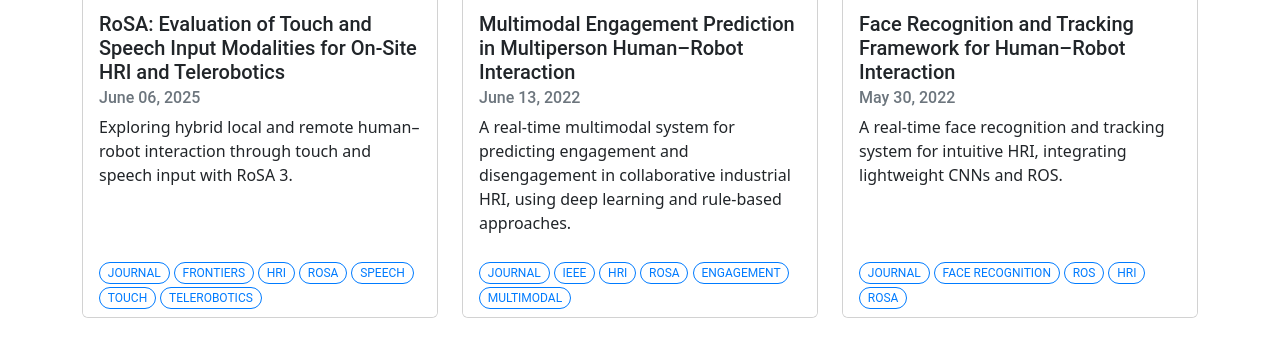
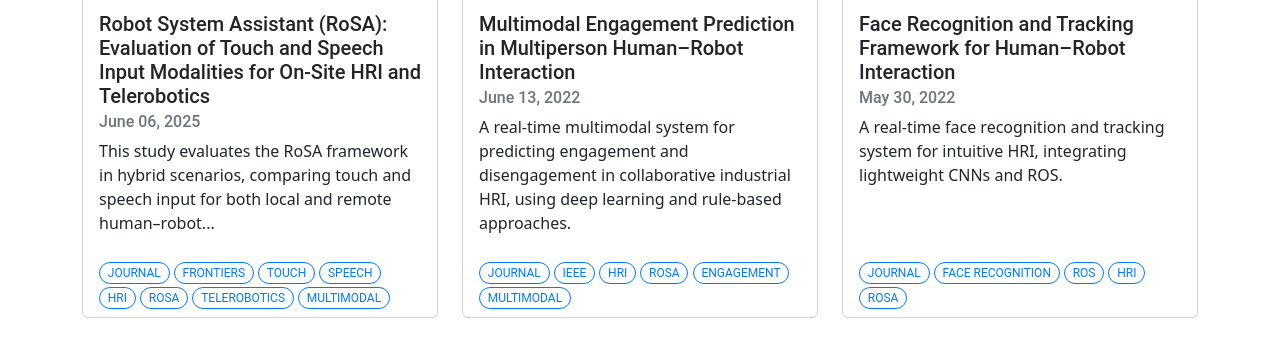
Before and after one commit to ovgu-nit/rosa, a Jekyll site: the page built from pages/archive.md, in a window 1280 px wide and 900 px high, scrolled down 313 px, cut to the strip 248-587 px from the top of the window. Built offline with Jekyll 4.4.1, drawn with Linux system fonts in a browser that asks for light colours; some of the changed lines change nothing that is shown.

Commit message:
Update 2025-06-06-rosa3.md
paper published

````diff
--- a/_posts/2025-06-06-rosa3.md
+++ b/_posts/2025-06-06-rosa3.md
@@ -1,42 +1,56 @@
 ---
-title: "RoSA: Evaluation of Touch and Speech Input Modalities for On-Site HRI and Telerobotics"
-description: Exploring hybrid local and remote human–robot interaction through touch and speech input with RoSA 3.
+title: "Robot System Assistant (RoSA): Evaluation of Touch and Speech Input Modalities for On-Site HRI and Telerobotics"
+description: This study evaluates the RoSA framework in hybrid scenarios, comparing touch and speech input for both local and remote human–robot interaction.
 background: /assets/theme/images/rosa_header.png
-image: /assets/theme/images/preview2.png
+image: /assets/theme/images/rosa3_GA.png
 author: "Dominykas Strazdas, Matthias Busch, Rijin Shaji, Ingo Siegert, Ayoub Al-Hamadi"
 categories: [Publication, Journal, RoSA]
-conference: "**Frontiers in Robotics and AI, in press**"
-tags: [Journal, Frontiers, HRI, RoSA, Speech, Touch, Telerobotics]
+conference: "**Frontiers in Robotics and AI, 2025**"
+tags: [Journal, Frontiers, Touch, Speech, HRI, RoSA, Telerobotics, Multimodal]
 ---
 
-## Bridging Local and Remote Human–Robot Interaction with RoSA 3
+## Hybrid Interaction with RoSA 3: Touch and Speech in Local and Remote Collaboration
 
-This paper investigates **hybrid interaction models** for collaborative robots, combining on-site and telerobotic control through the same interface. Building on earlier RoSA frameworks, the study evaluates **touch and speech input** modalities to understand their strengths and trade-offs in both local and remote settings.
+Building on earlier iterations, **RoSA 3** expands the Robot System Assistant framework with a **touchscreen interface** alongside speech input, enabling a **hybrid interaction model** where the same modalities can be used **both on-site and remotely**.
+Participants interacted with **two robots**—the industrial UR5e-based *Rosa* and the humanoid *Ari*—to compare **precision-focused touch** against **natural, hands-free speech**.
 
-**Key features of RoSA 3:**
+The study introduced a **structured learning phase** to familiarize users with the modalities, followed by **free exploration** in collaborative cube-stacking, spelling, and personalization tasks.
 
-- Supports **touchscreen and speech** input through a unified interaction concept
-- Evaluates **two robots**: Rosa (UR5e with gripper) and Ari (humanoid with touchscreen)
-- Incorporates a **React-based touchscreen UI** integrated with ROS and a local **speech understanding pipeline** using Picovoice SLU
-- Includes a new **Commander** module for managing and fusing multimodal commands
+### Key highlights:
+- **Touch input** excelled in **precision and efficiency**, achieving **average task times of 27.8 s** versus 77.2 s for speech in comparable tasks.
+- **Speech input** was preferred in **90% of general interactions** during free exploration, valued for **intuitive flow and engagement**.
+- Hedonic–pragmatic analysis showed **touch scoring higher in pragmatic quality** (efficiency, clarity) and **speech higher in hedonic quality** (enjoyment, engagement).
+- **RoSA 3 outperformed RoSA 1 & 2** in overall task completion time (3:46 min vs. 19:35 and 25:20) and achieved an **average user experience score of 75.6%** (SUS, UMUX, PSSUQ, ASQ).
+- Touch commands succeeded **81.6%** of the time, while speech commands had a **67.2% success rate**, with most speech errors occurring in complex cube manipulation.
+- The hybrid design ensured **seamless transition between local and remote use**, paving the way for flexible, long-duration telerobotic operations.
 
-![](/rosa/assets/theme/images/preview1.png)
+![](/rosa/assets/theme/images/rosa3_touch_speech.png)
+
+### Evaluation:
+- 10 participants (balanced gender, aged 20–40) completed tasks on both robots in local and remote phases.
+- **Touch was dominant in precision tasks** (e.g., cube placement), while **speech was dominant in general control**.
+- Remote interviews emphasized the value of consistent interfaces, live feedback (audio/video or digital twins), and direct manufacturer screen access.
+
+This study highlights **the complementary roles of touch and speech** in HRI, showing that hybrid modality systems can combine **the accuracy of direct manipulation** with **the natural flow of verbal commands**.
+
+![](/rosa/assets/theme/images/rosa3_study.png)
 
 ---
 
 ## Fulltext Access
-Accepted and coming soon in *Frontiers in Robotics and AI*
+[https://doi.org/10.3389/frobt.2025.1561188](https://doi.org/10.3389/frobt.2025.1561188)
 
 ---
 
 ## Citing
 
 ```bibtex
-@article{RoSA_Frontiers2024,
+@ARTICLE{RoSA3,
   author={Strazdas, Dominykas and Busch, Matthias and Shaji, Rijin and Siegert, Ingo and Al-Hamadi, Ayoub},
-  title={Robot System Assistant (RoSA): Evaluation of Touch and Speech input Modalities for on-site HRI and Telerobotics},
+  title={Robot System Assistant (RoSA): evaluation of touch and speech input modalities for on-site HRI and telerobotics},
   journal={Frontiers in Robotics and AI},
-  year={2024},
-  note={in press}
+  volume={12},
+  year={2025},
+  doi={10.3389/frobt.2025.1561188}
 }
 ```
````
